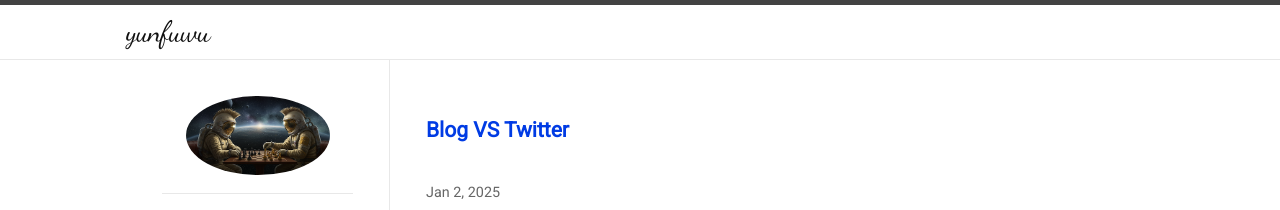
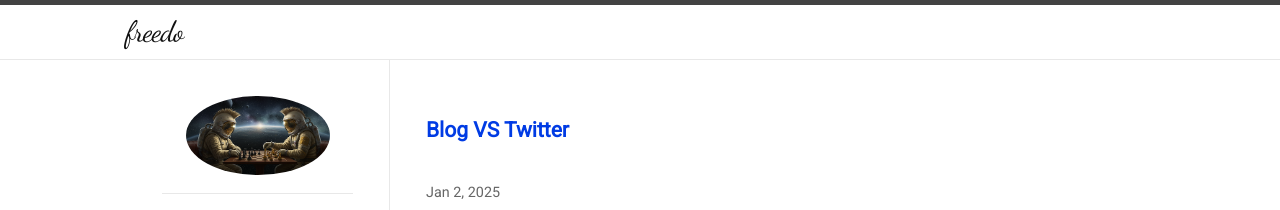
Before and after one commit to hifreedo/yunfuwu, a Jekyll site: the page built from index.html, in a window 1280 px wide. Shown: the top 210 px of the page. Built offline with Jekyll 4.4.1, drawn with Linux system fonts in a browser that asks for light colours; nearby versions of some CDN libraries; some web fonts are replaced; the list of posts is cut into pages by our own code.

Commit message:
更新站点指向

```diff
--- a/CNAME
+++ b/CNAME
@@ -1 +1 @@
-yunfuwu.net
+freedo.site
--- a/_config.yml
+++ b/_config.yml
@@ -1,11 +1,11 @@
-title: yunfuwu
+title: freedo
 #email:
 description: >-
   Mainly aim at learning and deep learning.
 author: freedo
 avatar: /logo.png
 baseurl: /
-url: "http://yunfuwu.net"
+url: "http://freedo.site"
 #twitter_username:
 #github_username:
 
```
